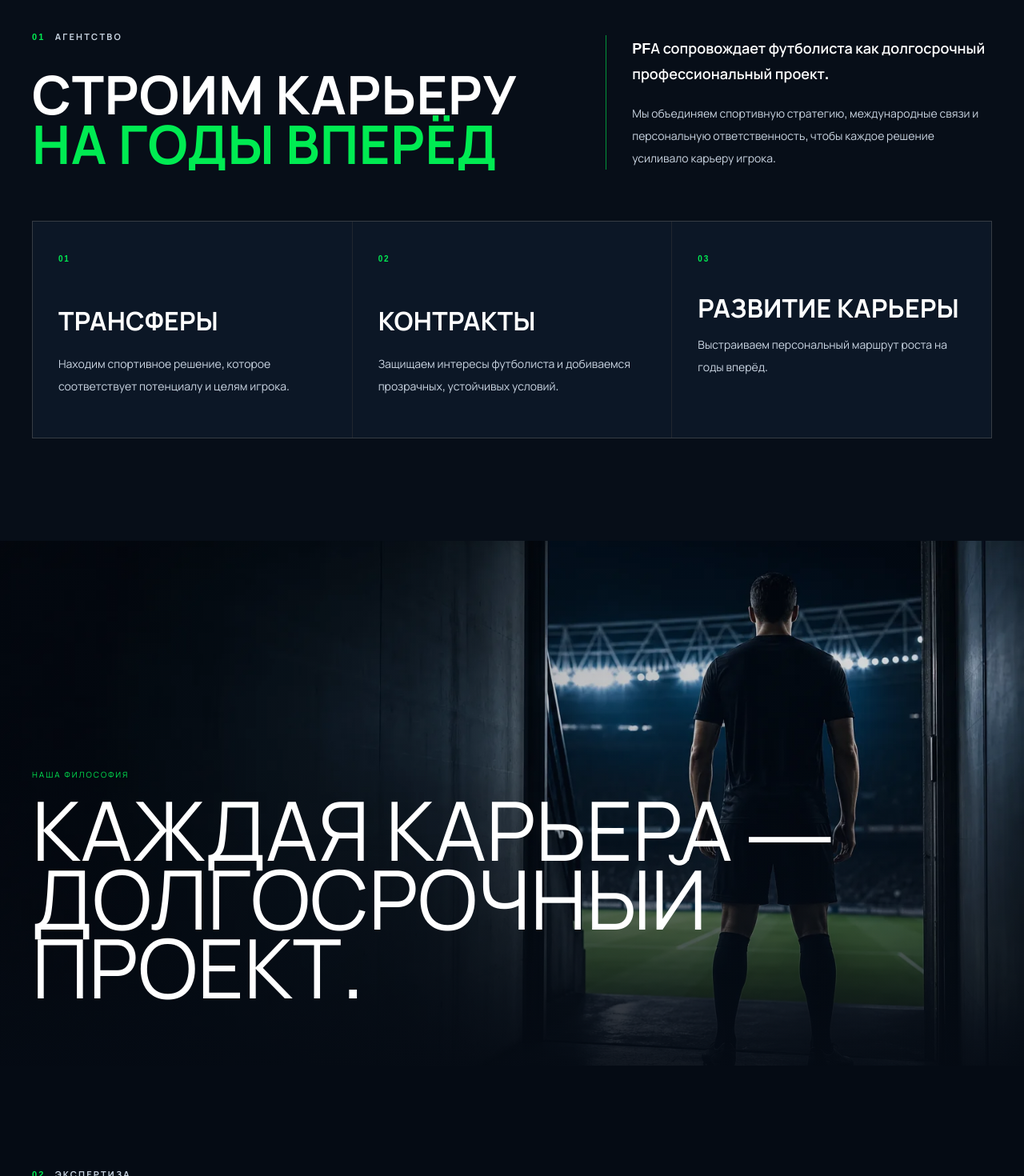
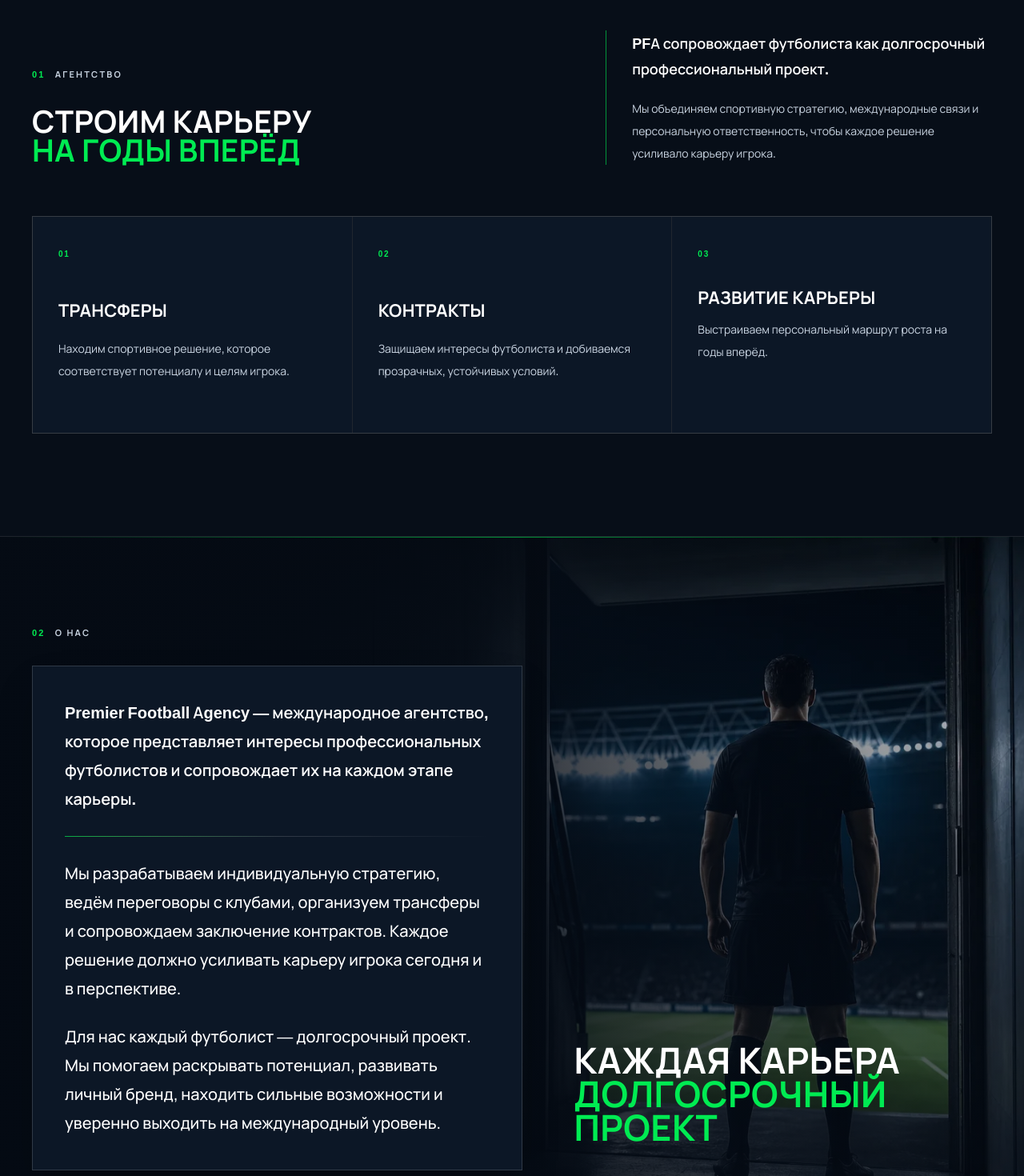
Before and after one commit to malinkavip67/pfa-site_, a Next.js app: page / in a window 1280 px wide. Shown: the part 860-2330 px from the top of the page at 80% size. Built offline with nearby package versions, Linux system fonts and the light colour scheme.

Commit message:
Build about statement section

```diff
--- a/components/home/About.tsx
+++ b/components/home/About.tsx
@@ -16,7 +16,7 @@ export default function About({ directions }: Props) {
         <AnimatedReveal className="grid grid-cols-[1.15fr_.85fr] items-end gap-16 max-lg:grid-cols-1 max-lg:gap-9">
           <div>
             <SectionHeading index="01">Агентство</SectionHeading>
-            <Typography id="agency-title" as="h2" variant="sectionTitle" className="mt-8 text-[clamp(3.25rem,5.2vw,5.5rem)] leading-[.94] tracking-[-.05em] max-sm:text-[2.55rem]">
+            <Typography id="agency-title" as="h2" variant="sectionTitle" className="mt-8 text-[clamp(1.88rem,3vw,3.2rem)] leading-[.94] tracking-[-.05em] max-sm:text-[1.5rem]">
               Строим карьеру<br /><span className="text-pfa-accent">на годы вперёд</span>
             </Typography>
           </div>
@@ -32,7 +32,7 @@ export default function About({ directions }: Props) {
               <Card className="group relative h-full min-h-[270px] overflow-hidden border-0 bg-[#09121f] p-8 transition-colors hover:bg-[#0c1929] max-sm:min-h-0 max-sm:p-6">
                 <span aria-hidden="true" className="absolute inset-x-0 top-0 h-0.5 origin-left scale-x-0 bg-pfa-accent transition-transform duration-300 group-hover:scale-x-100" />
                 <Typography as="span" variant="sectionSubtitle">{direction.id}</Typography>
-                <Typography as="h3" variant="sectionTitle" className={`${direction.id === "03" ? "mt-8" : "mt-12"} text-[clamp(1.75rem,2.5vw,2.5rem)] leading-tight tracking-[-.035em]`}>{direction.title}</Typography>
+                <Typography as="h3" variant="sectionTitle" className={`${direction.id === "03" ? "mt-8" : "mt-12"} text-[clamp(1.2rem,1.7vw,1.7rem)] leading-tight tracking-[-.035em]`}>{direction.title}</Typography>
                 <Typography variant="bodyMedium" className={`${direction.id === "03" ? "mt-3" : "mt-5"} max-w-sm text-slate-300`}>{direction.description}</Typography>
               </Card>
             </AnimatedReveal>
--- a/components/home/CTA.tsx
+++ b/components/home/CTA.tsx
@@ -2,6 +2,7 @@ import AnimatedReveal from "@/components/ui/AnimatedReveal";
 import Button from "@/components/ui/Button";
 import Container from "@/components/ui/Container";
 import SectionHeading from "@/components/ui/SectionHeading";
+import Typography from "@/components/ui/Typography";
 
 export default function CTA() {
   return (
@@ -11,7 +12,7 @@ export default function CTA() {
       <Container className="relative">
         <AnimatedReveal>
           <SectionHeading className="justify-center" index="05">Следующий шаг</SectionHeading>
-          <h2 className="font-display mx-auto mt-7 max-w-6xl text-[clamp(4.5rem,10vw,9.5rem)] uppercase leading-[.82] max-sm:text-[3rem]">Готовы к новому<br /><span className="text-outline">этапу карьеры?</span></h2>
+          <Typography as="h2" variant="sectionTitle" className="mx-auto mt-7 max-w-6xl text-[clamp(1.88rem,3vw,3.2rem)] leading-[.94] tracking-[-.05em] max-sm:text-[1.5rem]">Готовы к новому<br /><span className="text-outline">этапу карьеры?</span></Typography>
           <p className="mx-auto mt-8 max-w-xl text-sm leading-7 text-pfa-muted">Расскажите о своей задаче — команда PFA свяжется с вами и предложит следующий профессиональный шаг.</p>
           <Button className="mt-10" href="/contacts">Связаться</Button>
         </AnimatedReveal>
--- a/components/home/FeatureStatement.tsx
+++ b/components/home/FeatureStatement.tsx
@@ -1,7 +1,54 @@
 import Image from "next/image";
 import AnimatedReveal from "@/components/ui/AnimatedReveal";
+import Card from "@/components/ui/Card";
 import Container from "@/components/ui/Container";
+import SectionHeading from "@/components/ui/SectionHeading";
+import Typography from "@/components/ui/Typography";
 
 export default function FeatureStatement() {
-  return <section className="relative flex min-h-[82vh] items-end overflow-hidden"><Image src="/images/players/player-feature.webp" fill loading="lazy" sizes="100vw" className="object-cover object-center" alt="Футболист перед выходом на поле" /><div className="absolute inset-0 bg-[linear-gradient(90deg,rgba(5,11,20,.45),rgba(5,11,20,.1)),linear-gradient(0deg,rgba(5,11,20,.92),transparent_58%)]" /><Container className="relative pb-20"><AnimatedReveal><span className="text-pfa-accent text-[10px] uppercase tracking-[.2em]">Наша философия</span><h2 className="font-display mt-4 text-[clamp(4rem,8vw,7.5rem)] uppercase leading-[.84] max-sm:text-[3.4rem]">Каждая карьера —<br />долгосрочный проект.</h2></AnimatedReveal></Container></section>;
+  return (
+    <section aria-labelledby="about-title" className="relative overflow-hidden border-y border-white/10 py-28 max-md:py-20">
+      <Image
+        src="/images/players/player-feature.webp"
+        fill
+        loading="lazy"
+        sizes="100vw"
+        className="object-cover object-center max-sm:object-[58%_center]"
+        alt="Футболист перед выходом на поле"
+      />
+      <div className="absolute inset-0 bg-[linear-gradient(90deg,rgba(5,11,20,.97)_0%,rgba(5,11,20,.88)_44%,rgba(5,11,20,.18)_100%),linear-gradient(0deg,rgba(5,11,20,.7)_0%,rgba(5,11,20,.08)_72%)]" />
+      <div className="absolute inset-0 hidden bg-[#050b14]/65 max-lg:block" />
+      <div aria-hidden="true" className="absolute inset-x-0 top-0 h-px bg-gradient-to-r from-transparent via-pfa-accent/60 to-transparent" />
+
+      <Container className="relative">
+        <div className="grid grid-cols-[1.08fr_.92fr] items-center gap-16 max-lg:grid-cols-1 max-lg:gap-10">
+          <AnimatedReveal>
+            <SectionHeading index="02">О нас</SectionHeading>
+            <Card className="mt-8 border-white/15 bg-[#07111ee8] p-10 shadow-2xl shadow-black/30 backdrop-blur-sm max-sm:p-6">
+              <Typography variant="bodyLarge" className="text-xl leading-9 text-white max-sm:text-lg max-sm:leading-8">
+                Premier Football Agency — международное агентство, которое представляет интересы профессиональных футболистов и сопровождает их на каждом этапе карьеры.
+              </Typography>
+
+              <div className="my-7 h-px bg-gradient-to-r from-pfa-accent/70 via-white/15 to-transparent" />
+
+              <div className="space-y-6">
+                <Typography variant="bodyMedium" className="text-xl font-medium leading-9 text-white max-sm:text-lg max-sm:leading-8">
+                  Мы разрабатываем индивидуальную стратегию, ведём переговоры с клубами, организуем трансферы и сопровождаем заключение контрактов. Каждое решение должно усиливать карьеру игрока сегодня и в перспективе.
+                </Typography>
+                <Typography variant="bodyMedium" className="text-xl font-medium leading-9 text-white max-sm:text-lg max-sm:leading-8">
+                  Для нас каждый футболист — долгосрочный проект. Мы помогаем раскрывать потенциал, развивать личный бренд, находить сильные возможности и уверенно выходить на международный уровень.
+                </Typography>
+              </div>
+            </Card>
+          </AnimatedReveal>
+
+          <AnimatedReveal delay={0.1} className="self-end pb-8 max-lg:pb-0">
+            <Typography id="about-title" as="h2" variant="sectionTitle" className="text-[clamp(2.25rem,3.5vw,3.8rem)] leading-[.94] tracking-[-.05em] max-sm:text-[1.8rem]">
+              Каждая карьера<br /><span className="text-pfa-accent">долгосрочный проект</span>
+            </Typography>
+          </AnimatedReveal>
+        </div>
+      </Container>
+    </section>
+  );
 }
--- a/components/home/FeaturedPlayers.tsx
+++ b/components/home/FeaturedPlayers.tsx
@@ -3,13 +3,14 @@ import PlayersGrid from "@/components/players/PlayersGrid";
 import AnimatedReveal from "@/components/ui/AnimatedReveal";
 import Container from "@/components/ui/Container";
 import SectionHeading from "@/components/ui/SectionHeading";
+import Typography from "@/components/ui/Typography";
 import type { Player } from "@/types/player";
 
 interface Props { players: Player[]; }
 
 export default function FeaturedPlayers({ players }: Props) {
   return <section className="bg-[#08111D] py-36 max-md:py-24"><Container>
-    <AnimatedReveal className="grid grid-cols-[1fr_2fr] max-lg:grid-cols-1 max-lg:gap-10"><SectionHeading index="03">Игроки</SectionHeading><h2 className="font-display text-[clamp(5rem,8vw,8rem)] uppercase leading-[.82] max-sm:text-[3.65rem]">Талант.<br /><span className="text-outline">Характер. Будущее.</span></h2></AnimatedReveal>
+    <AnimatedReveal className="grid grid-cols-[1fr_2fr] max-lg:grid-cols-1 max-lg:gap-10"><SectionHeading index="03">Игроки</SectionHeading><Typography as="h2" variant="sectionTitle" className="text-[clamp(1.88rem,3vw,3.2rem)] leading-[.94] tracking-[-.05em] max-sm:text-[1.5rem]">Талант.<br /><span className="text-outline">Характер. Будущее.</span></Typography></AnimatedReveal>
     <AnimatedReveal className="mt-20"><PlayersGrid players={players.slice(0, 3)} /></AnimatedReveal>
     <div className="mt-9 flex items-end justify-between gap-8 max-md:flex-col max-md:items-start"><p className="max-w-lg text-[11px] leading-5 text-slate-400">Ограниченная выборка портфолио. Полный состав предоставляется клубам и партнёрам по запросу.</p><Link className="border-pfa-accent border-b pb-2 text-[11px] font-bold uppercase tracking-wider" href="/players">Все игроки →</Link></div>
   </Container></section>;
--- a/components/home/Hero.tsx
+++ b/components/home/Hero.tsx
@@ -43,7 +43,7 @@ export default function Hero() {
             animate={{ opacity: 1, y: 0 }}
             transition={{ duration: shouldReduceMotion ? 0.01 : 0.75, delay: shouldReduceMotion ? 0 : 0.06, ease: [0.22, 1, 0.36, 1] }}
           >
-            <Typography as="h1" variant="heroTitle" className="mt-6 text-[clamp(3.25rem,5vw,5.5rem)] max-sm:text-[clamp(2rem,9.5vw,2.8rem)]">
+            <Typography as="h1" variant="heroTitle" className="mt-6 text-[clamp(2.75rem,4.25vw,4.7rem)] max-sm:text-[clamp(1.7rem,8.1vw,2.4rem)]">
               МЫ СОЗДАЁМ<br /><span className="text-pfa-accent">ЧЕМПИОНОВ</span>
             </Typography>
           </motion.div>
--- a/components/home/Services.tsx
+++ b/components/home/Services.tsx
@@ -16,7 +16,7 @@ export default function Services({ services }: Props) {
         <AnimatedReveal className="grid grid-cols-[1.15fr_.85fr] items-end gap-16 max-lg:grid-cols-1 max-lg:gap-9">
           <div>
             <SectionHeading index="02">Экспертиза</SectionHeading>
-            <Typography id="services-title" as="h2" variant="sectionTitle" className="mt-8 text-[clamp(3.25rem,5.2vw,5.5rem)] leading-[.94] tracking-[-.05em] max-sm:text-[2.55rem]">
+            <Typography id="services-title" as="h2" variant="sectionTitle" className="mt-8 text-[clamp(1.88rem,3vw,3.2rem)] leading-[.94] tracking-[-.05em] max-sm:text-[1.5rem]">
               Всё, что нужно<br /><span className="text-pfa-accent">для большого пути</span>
             </Typography>
           </div>
```
Also changed, not shown: 1 other file (tests, documents, lock files or other folders).
